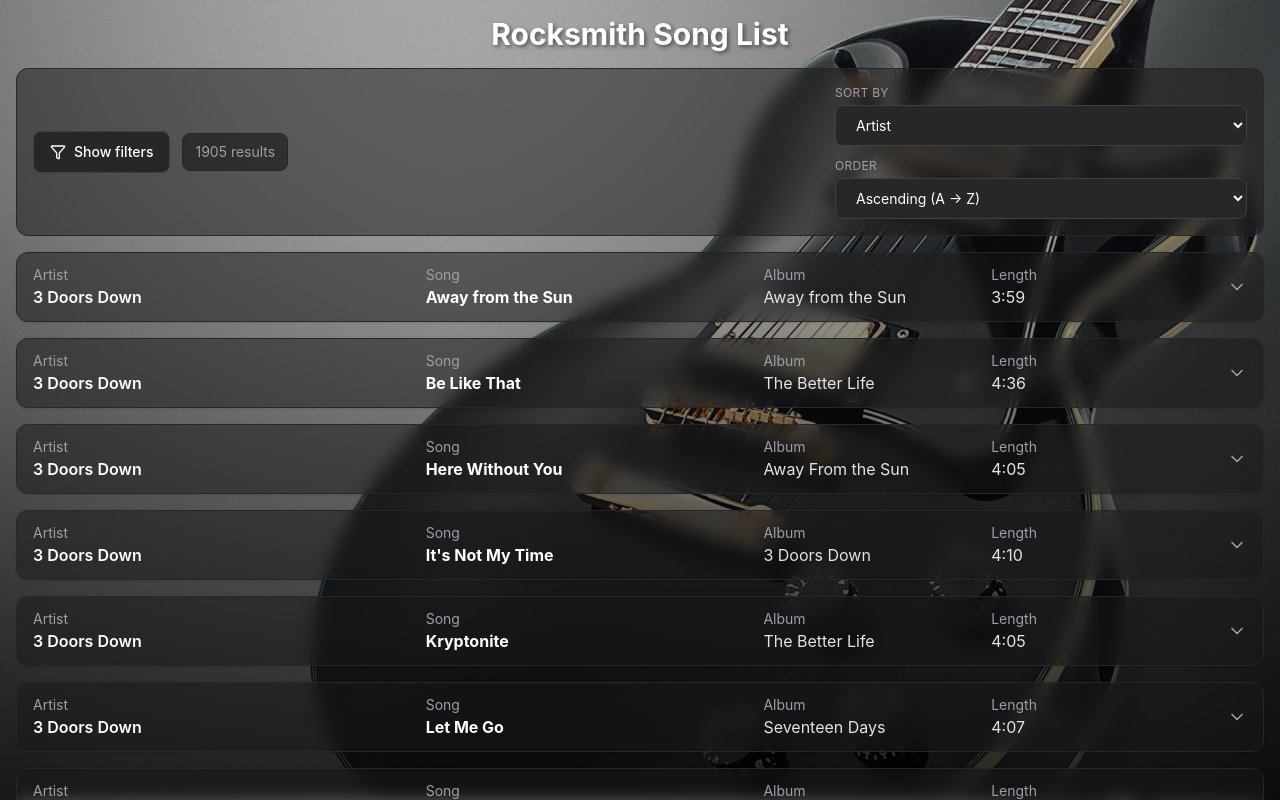
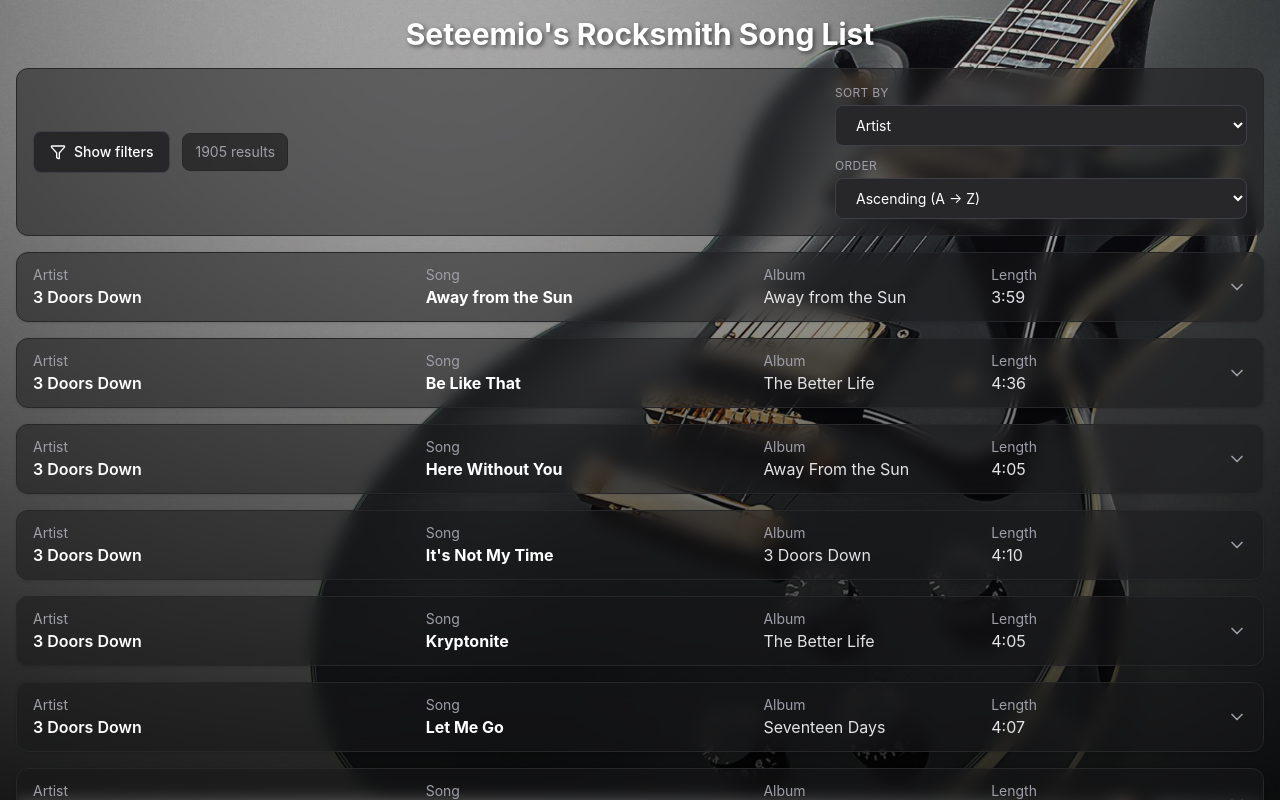
Before and after one commit to 7imio/rocksmith-viewer, a React (Vite) app: page / in a window 1280 px wide. Shown: the top 800 px of the page. Built offline with nearby package versions, Linux system fonts and the light colour scheme.

Commit message:
changed title

```diff
--- a/index.html
+++ b/index.html
@@ -4,7 +4,7 @@
         <meta charset="UTF-8">
         <link rel="icon" type="image/png" href="/favicon.png">
         <meta name="viewport" content="width=device-width, initial-scale=1.0">
-        <title>Rocksmith Song List</title>
+        <title>Seteemio's Rocksmith Song List</title>
     </head>
     <body>
         <div id="root"></div>
--- a/src/Components/CatalogData.tsx
+++ b/src/Components/CatalogData.tsx
@@ -14,7 +14,7 @@
           textShadow: `2px 2px 4px rgba(0, 0, 0, 0.5)`,
         }}
       >
-        Rocksmith Song List
+        Seteemio's Rocksmith Song List
       </h1>
       {/* <p> PSARC files scanned: {stats?.psarcFilesScanned ?? "N/A"}</p>
       <p> Skipped (no song data): {stats?.skippedNoSongData ?? "N/A"}</p>
```
